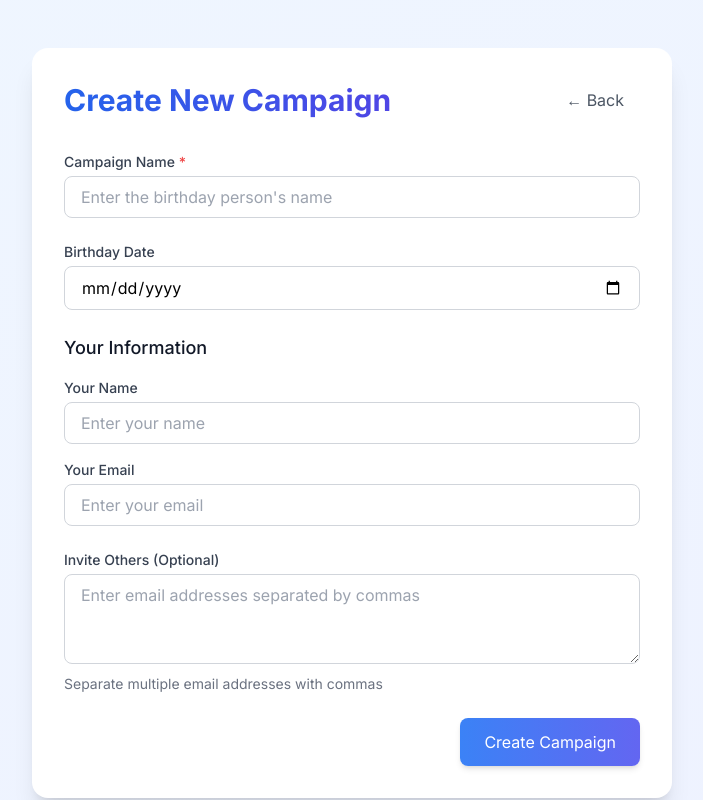
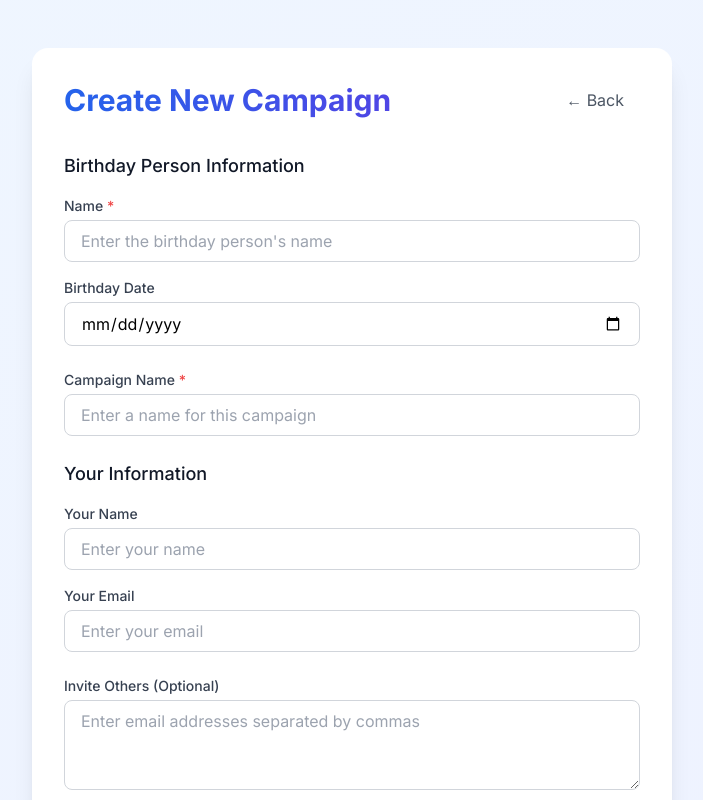
Before and after one commit to juanvolpe/birthday-greetings, a Next.js app: page /setup in a window 1280 px wide. Shown: the top 800 px of the page, without its empty margins (288-991 px from the left). Built offline with nearby package versions, Linux system fonts and the light colour scheme.

Commit message:
Add separate birthday person name field and campaign name

```diff
--- a/src/app/setup/page.tsx
+++ b/src/app/setup/page.tsx
@@ -16,9 +16,16 @@ export default function SetupPage() {
 
     const formData = new FormData(event.currentTarget);
     const campaignName = formData.get('campaignName')?.toString().trim();
+    const birthdayPersonName = formData.get('birthdayPersonName')?.toString().trim();
 
     if (!campaignName) {
       setError('Campaign name is required');
+      setIsSubmitting(false);
+      return;
+    }
+
+    if (!birthdayPersonName) {
+      setError('Birthday person name is required');
       setIsSubmitting(false);
       return;
     }
@@ -31,7 +38,7 @@ export default function SetupPage() {
         },
         body: JSON.stringify({
           birthdayPerson: {
-            name: campaignName,
+            name: birthdayPersonName,
             dateOfBirth: formData.get('dateOfBirth') || new Date().toISOString().split('T')[0],
           },
           gatherer: {
@@ -39,6 +46,7 @@ export default function SetupPage() {
             email: formData.get('gathererEmail') || '',
           },
           invitedEmails: formData.get('invitedEmails')?.toString().split(',').map(email => email.trim()).filter(Boolean) || [],
+          name: campaignName,
         }),
       });
 
@@ -78,6 +86,37 @@ export default function SetupPage() {
           )}
 
           <form onSubmit={handleSubmit} className="space-y-6">
+            {/* Birthday Person Info */}
+            <div className="space-y-4">
+              <h3 className="text-lg font-medium text-gray-900">Birthday Person Information</h3>
+
+              <div>
+                <label htmlFor="birthdayPersonName" className="block text-sm font-medium text-gray-700 mb-1">
+                  Name <span className="text-red-500">*</span>
+                </label>
+                <input
+                  type="text"
+                  id="birthdayPersonName"
+                  name="birthdayPersonName"
+                  required
+                  className="w-full px-4 py-2 rounded-lg border border-gray-300 focus:ring-2 focus:ring-blue-500 focus:border-blue-500 transition-colors"
+                  placeholder="Enter the birthday person's name"
+                />
+              </div>
+
+              <div>
+                <label htmlFor="dateOfBirth" className="block text-sm font-medium text-gray-700 mb-1">
+                  Birthday Date
+                </label>
+                <input
+                  type="date"
+                  id="dateOfBirth"
+                  name="dateOfBirth"
+                  className="w-full px-4 py-2 rounded-lg border border-gray-300 focus:ring-2 focus:ring-blue-500 focus:border-blue-500 transition-colors"
+                />
+              </div>
+            </div>
+
             {/* Campaign Name */}
             <div>
               <label htmlFor="campaignName" className="block text-sm font-medium text-gray-700 mb-1">
@@ -89,20 +128,7 @@ export default function SetupPage() {
                 name="campaignName"
                 required
                 className="w-full px-4 py-2 rounded-lg border border-gray-300 focus:ring-2 focus:ring-blue-500 focus:border-blue-500 transition-colors"
-                placeholder="Enter the birthday person's name"
-              />
-            </div>
-
-            {/* Birthday Date */}
-            <div>
-              <label htmlFor="dateOfBirth" className="block text-sm font-medium text-gray-700 mb-1">
-                Birthday Date
-              </label>
-              <input
-                type="date"
-                id="dateOfBirth"
-                name="dateOfBirth"
-                className="w-full px-4 py-2 rounded-lg border border-gray-300 focus:ring-2 focus:ring-blue-500 focus:border-blue-500 transition-colors"
+                placeholder="Enter a name for this campaign"
               />
             </div>
 
```
